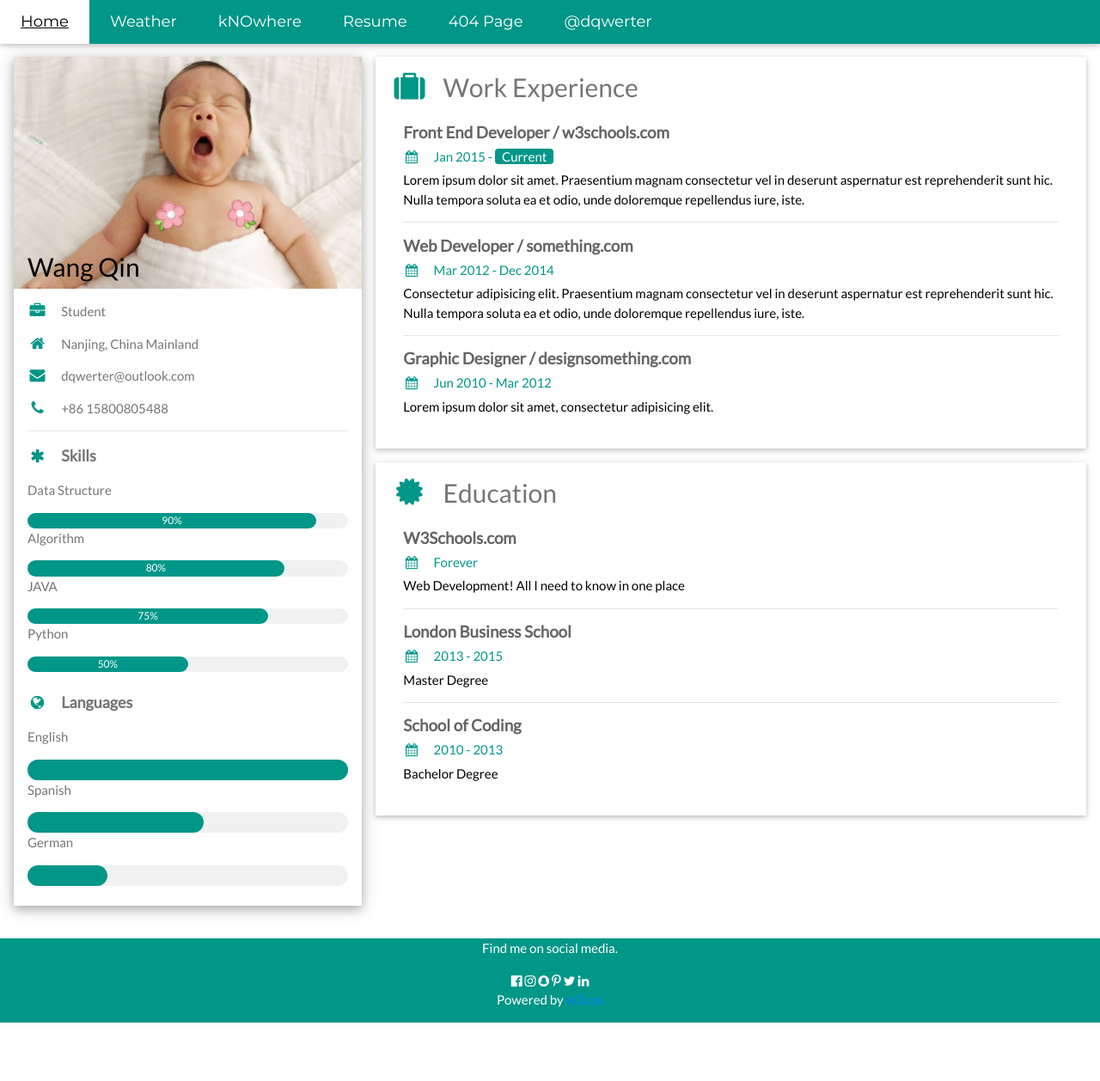
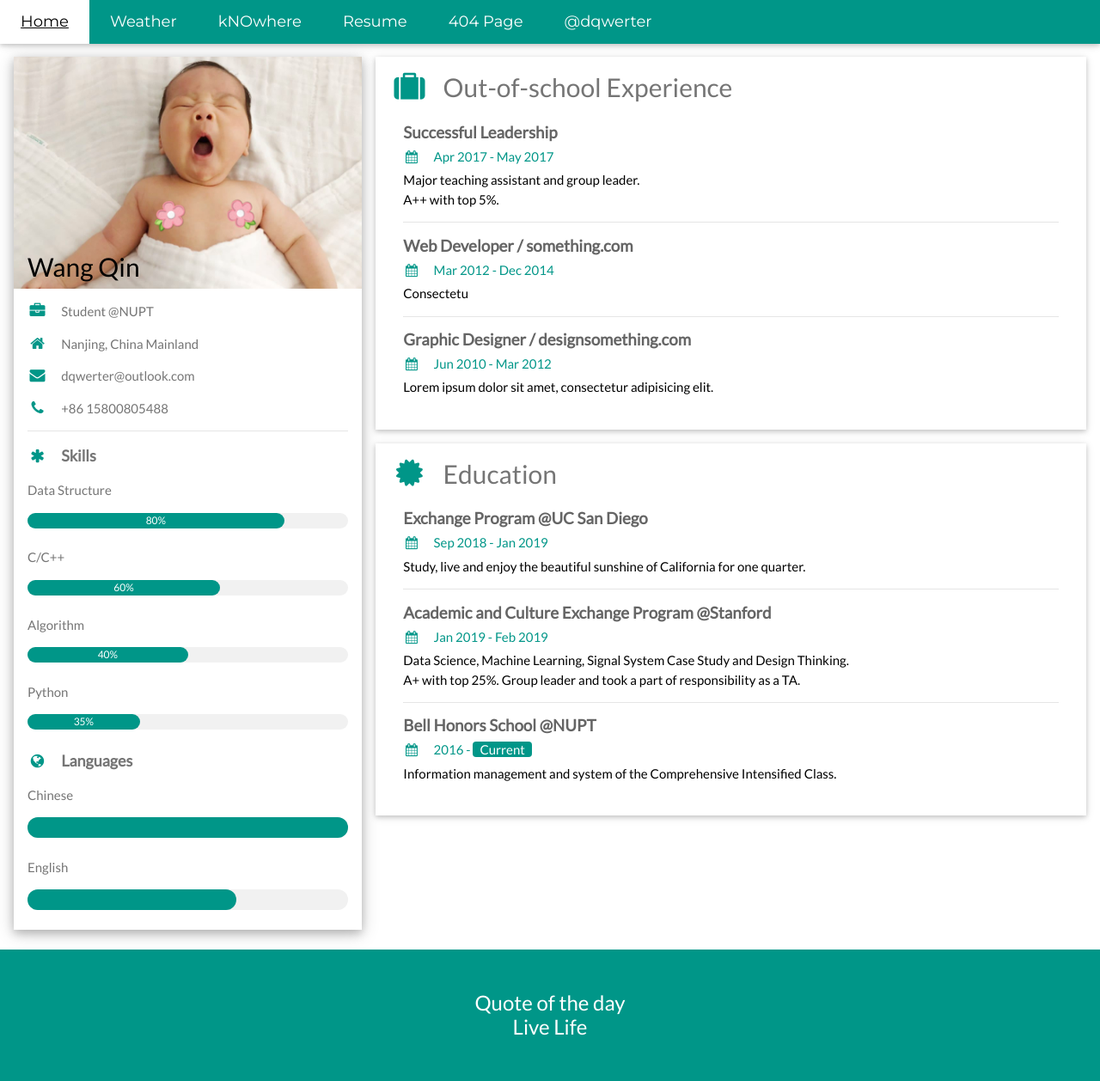
Before and after one commit to dqwerter/toyWebsite, a Node server app: page /resume in a window 1280 px wide. Shown: the whole page at 86% size. Before the commit the page ends 1190 px from the top, so only its background shows below. Run offline with Node 20, Linux system fonts and the light colour scheme.

Commit message:
I just can't sleep

```diff
--- a/views/index.ejs
+++ b/views/index.ejs
@@ -40,10 +40,8 @@
     </div>
 </div>
 
-<!-- Footer -->
-<footer class="w3-container w3-teal w3-center w3-padding-32">
-    <h2 class="w3-margin w3-xlarge">Quote of the day</br>Live Life</h2>
-</footer>
+
+<% include partials/footer.ejs %>
 
 
 <script>
--- a/views/knowhere.ejs
+++ b/views/knowhere.ejs
@@ -1,11 +1,15 @@
 <% include partials/header.ejs %>
 
-<header class="w3-container w3-teal w3-center" style="padding:64px 16px">
+<header class="w3-container w3-teal w3-center" style="padding:128px 16px">
     <h1 class="w3-margin w3-jumbo" id="title">kNOwhere</h1>
     <p class="w3-xlarge">Anonymous post system.</p>
     <p class="w3-xlarge">Current Time</p>
     <p class="w3-xlarge" id="curr_time">Time should be displayed here. </p>
 </header>
+
+
+<% include partials/footer.ejs %>
+
 
 </body>
 </html>
--- /dev/null
+++ b/views/partials/footer.ejs
@@ -0,0 +1,4 @@
+<!-- Footer -->
+<footer class="w3-container w3-teal w3-center w3-padding-32">
+    <h2 class="w3-margin w3-xlarge">Quote of the day</br>Live Life</h2>
+</footer>
--- a/views/resume.ejs
+++ b/views/resume.ejs
@@ -19,7 +19,7 @@
                 </div>
                 <div class="w3-container">
                     <p></p>
-                    <p><i class="fa fa-briefcase fa-fw w3-margin-right w3-large w3-text-teal"></i>Student</p>
+                    <p><i class="fa fa-briefcase fa-fw w3-margin-right w3-large w3-text-teal"></i>Student @NUPT</p>
                     <p><i class="fa fa-home fa-fw w3-margin-right w3-large w3-text-teal"></i>Nanjing, China Mainland</p>
                     <p><i class="fa fa-envelope fa-fw w3-margin-right w3-large w3-text-teal"></i>dqwerter@outlook.com</p>
                     <p><i class="fa fa-phone fa-fw w3-margin-right w3-large w3-text-teal"></i>+86 15800805488</p>
@@ -28,37 +28,37 @@
                     <p class="w3-large"><b><i class="fa fa-asterisk fa-fw w3-margin-right w3-text-teal"></i>Skills</b></p>
                     <p>Data Structure</p>
                     <div class="w3-light-grey w3-round-xlarge w3-small">
-                        <div class="w3-container w3-center w3-round-xlarge w3-teal" style="width:90%">90%</div>
-                    </div>
+                        <div class="w3-container w3-center w3-round-xlarge w3-teal" style="width:80%">80%</div>
+                    </div><br>
+                    <p>C/C++</p>
+                    <div class="w3-light-grey w3-round-xlarge w3-small">
+                        <div class="w3-container w3-center w3-round-xlarge w3-teal" style="width:60%">
+                            <div class="w3-center w3-text-white">60%</div>
+                        </div>
+                    </div><br>
                     <p>Algorithm</p>
                     <div class="w3-light-grey w3-round-xlarge w3-small">
-                        <div class="w3-container w3-center w3-round-xlarge w3-teal" style="width:80%">
-                            <div class="w3-center w3-text-white">80%</div>
-                        </div>
-                    </div>
-                    <p>JAVA</p>
-                    <div class="w3-light-grey w3-round-xlarge w3-small">
-                        <div class="w3-container w3-center w3-round-xlarge w3-teal" style="width:75%">75%</div>
-                    </div>
+                        <div class="w3-container w3-center w3-round-xlarge w3-teal" style="width:50%">40%</div>
+                    </div><br>
                     <p>Python</p>
                     <div class="w3-light-grey w3-round-xlarge w3-small">
-                        <div class="w3-container w3-center w3-round-xlarge w3-teal" style="width:50%">50%</div>
+                        <div class="w3-container w3-center w3-round-xlarge w3-teal" style="width:35%">35%</div>
                     </div>
                     <br>
 
                     <p class="w3-large w3-text-theme"><b><i class="fa fa-globe fa-fw w3-margin-right w3-text-teal"></i>Languages</b></p>
+                    <p>Chinese</p>
+                    <div class="w3-light-grey w3-round-xlarge">
+                        <div class="w3-round-xlarge w3-teal" style="height:24px;width:100%"></div>
+                    </div><br>
                     <p>English</p>
                     <div class="w3-light-grey w3-round-xlarge">
-                        <div class="w3-round-xlarge w3-teal" style="height:24px;width:100%"></div>
+                        <div class="w3-round-xlarge w3-teal" style="height:24px;width:65%"></div>
                     </div>
-                    <p>Spanish</p>
-                    <div class="w3-light-grey w3-round-xlarge">
-                        <div class="w3-round-xlarge w3-teal" style="height:24px;width:55%"></div>
-                    </div>
-                    <p>German</p>
-                    <div class="w3-light-grey w3-round-xlarge">
-                        <div class="w3-round-xlarge w3-teal" style="height:24px;width:25%"></div>
-                    </div>
+<!--                    <p>German</p>-->
+<!--                    <div class="w3-light-grey w3-round-xlarge">-->
+<!--                        <div class="w3-round-xlarge w3-teal" style="height:24px;width:25%"></div>-->
+<!--                    </div>-->
                     <br>
                 </div>
             </div><br>
@@ -70,17 +70,19 @@
         <div class="w3-twothird">
 
             <div class="w3-container w3-card w3-white w3-margin-bottom">
-                <h2 class="w3-text-grey w3-padding-16"><i class="fa fa-suitcase fa-fw w3-margin-right w3-xxlarge w3-text-teal"></i>Work Experience</h2>
+                <h2 class="w3-text-grey w3-padding-16"><i class="fa fa-suitcase fa-fw w3-margin-right w3-xxlarge w3-text-teal">
+                    </i>Out-of-school Experience</h2>
                 <div class="w3-container">
-                    <h5 class="w3-opacity"><b>Front End Developer / w3schools.com</b></h5>
-                    <h6 class="w3-text-teal"><i class="fa fa-calendar fa-fw w3-margin-right"></i>Jan 2015 - <span class="w3-tag w3-teal w3-round">Current</span></h6>
-                    <p>Lorem ipsum dolor sit amet. Praesentium magnam consectetur vel in deserunt aspernatur est reprehenderit sunt hic. Nulla tempora soluta ea et odio, unde doloremque repellendus iure, iste.</p>
+                    <h5 class="w3-opacity"><b>Successful Leadership</b></h5>
+                    <h6 class="w3-text-teal"><i class="fa fa-calendar fa-fw w3-margin-right"></i>Apr 2017 - May 2017</h6>
+                    <p>Major teaching assistant and group leader.<br>
+                        A++ with top 5%. </p>
                     <hr>
                 </div>
                 <div class="w3-container">
                     <h5 class="w3-opacity"><b>Web Developer / something.com</b></h5>
                     <h6 class="w3-text-teal"><i class="fa fa-calendar fa-fw w3-margin-right"></i>Mar 2012 - Dec 2014</h6>
-                    <p>Consectetur adipisicing elit. Praesentium magnam consectetur vel in deserunt aspernatur est reprehenderit sunt hic. Nulla tempora soluta ea et odio, unde doloremque repellendus iure, iste.</p>
+                    <p>Consectetu</p>
                     <hr>
                 </div>
                 <div class="w3-container">
@@ -91,23 +93,25 @@
             </div>
 
             <div class="w3-container w3-card w3-white">
-                <h2 class="w3-text-grey w3-padding-16"><i class="fa fa-certificate fa-fw w3-margin-right w3-xxlarge w3-text-teal"></i>Education</h2>
+                <h2 class="w3-text-grey w3-padding-16"><i class="fa fa-certificate fa-fw w3-margin-right w3-xxlarge w3-text-teal">
+                    </i>Education</h2>
                 <div class="w3-container">
-                    <h5 class="w3-opacity"><b>W3Schools.com</b></h5>
-                    <h6 class="w3-text-teal"><i class="fa fa-calendar fa-fw w3-margin-right"></i>Forever</h6>
-                    <p>Web Development! All I need to know in one place</p>
+                    <h5 class="w3-opacity"><b>Exchange Program @UC San Diego</b></h5>
+                    <h6 class="w3-text-teal"><i class="fa fa-calendar fa-fw w3-margin-right"></i>Sep 2018 - Jan 2019</h6>
+                    <p>Study, live and enjoy the beautiful sunshine of California for one quarter.</p>
                     <hr>
                 </div>
                 <div class="w3-container">
-                    <h5 class="w3-opacity"><b>London Business School</b></h5>
-                    <h6 class="w3-text-teal"><i class="fa fa-calendar fa-fw w3-margin-right"></i>2013 - 2015</h6>
-                    <p>Master Degree</p>
+                    <h5 class="w3-opacity"><b>Academic and Culture Exchange Program @Stanford</b></h5>
+                    <h6 class="w3-text-teal"><i class="fa fa-calendar fa-fw w3-margin-right"></i>Jan 2019 - Feb 2019</h6>
+                    <p>Data Science, Machine Learning, Signal System Case Study and Design Thinking.<br>
+                        A+ with top 25%. Group leader and took a part of responsibility as a TA.</p>
                     <hr>
                 </div>
                 <div class="w3-container">
-                    <h5 class="w3-opacity"><b>School of Coding</b></h5>
-                    <h6 class="w3-text-teal"><i class="fa fa-calendar fa-fw w3-margin-right"></i>2010 - 2013</h6>
-                    <p>Bachelor Degree</p><br>
+                    <h5 class="w3-opacity"><b>Bell Honors School @NUPT</b></h5>
+                    <h6 class="w3-text-teal"><i class="fa fa-calendar fa-fw w3-margin-right"></i>2016 - <span class="w3-tag w3-teal w3-round">Current</span></h6>
+                    <p>Information management and system of the Comprehensive Intensified Class.</p><br>
                 </div>
             </div>
 
@@ -120,16 +124,7 @@
     <!-- End Page Container -->
 </div>
 
-<footer class="w3-container w3-teal w3-center w3-margin-top">
-    <p>Find me on social media.</p>
-    <i class="fa fa-facebook-official w3-hover-opacity"></i>
-    <i class="fa fa-instagram w3-hover-opacity"></i>
-    <i class="fa fa-snapchat w3-hover-opacity"></i>
-    <i class="fa fa-pinterest-p w3-hover-opacity"></i>
-    <i class="fa fa-twitter w3-hover-opacity"></i>
-    <i class="fa fa-linkedin w3-hover-opacity"></i>
-    <p>Powered by <a href="https://www.w3schools.com/w3css/default.asp" target="_blank">w3.css</a></p>
-</footer>
+<% include partials/footer.ejs %>
 
 </body>
 </html>
--- a/views/weather.ejs
+++ b/views/weather.ejs
@@ -17,5 +17,9 @@
     <% } %>
 </header>
 
+
+<!--<% include partials/footer.ejs %>-->
+
+
 </body>
 </html>
```
Also changed, not shown: views/404.ejs (+3 -4 lines).
